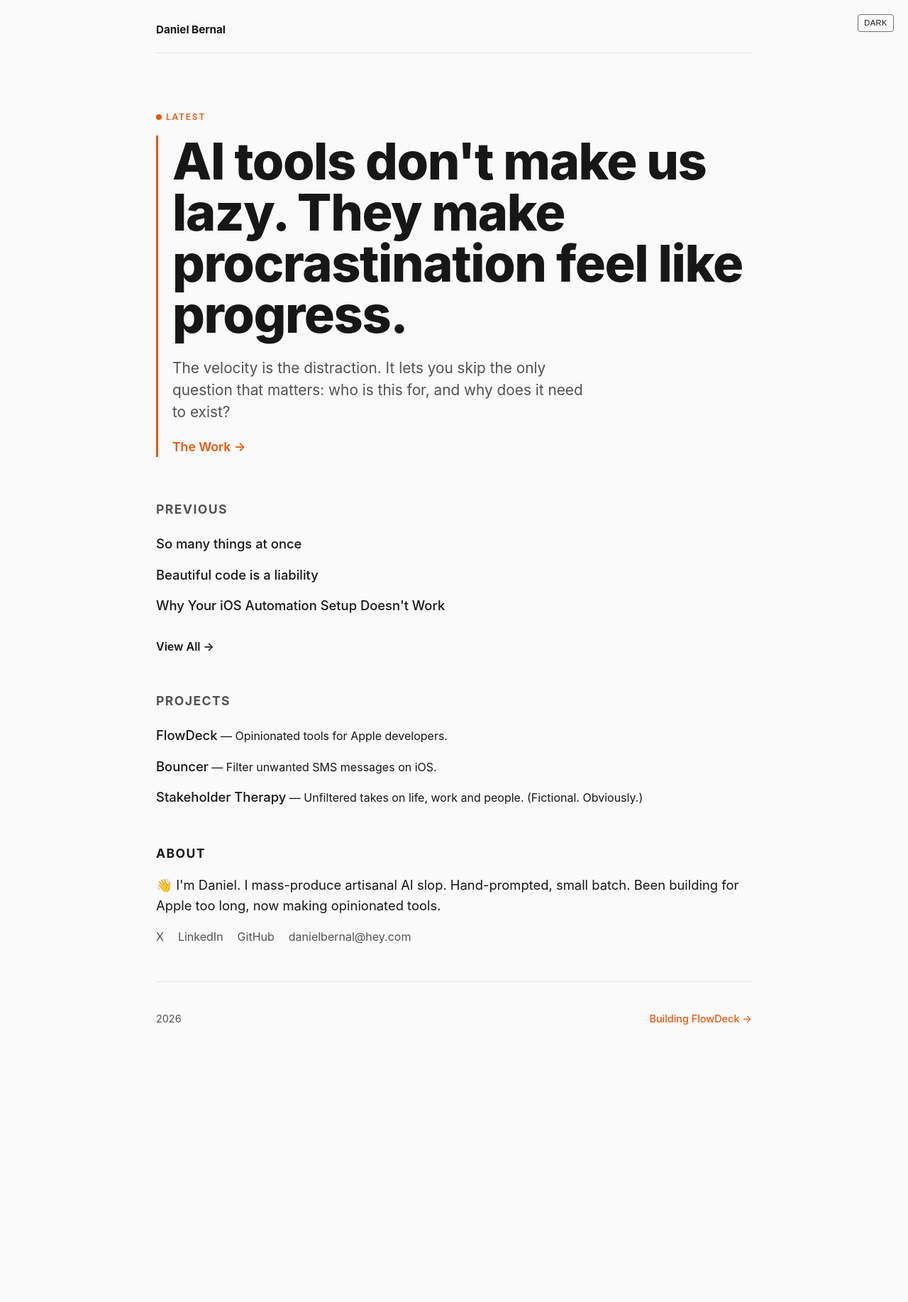
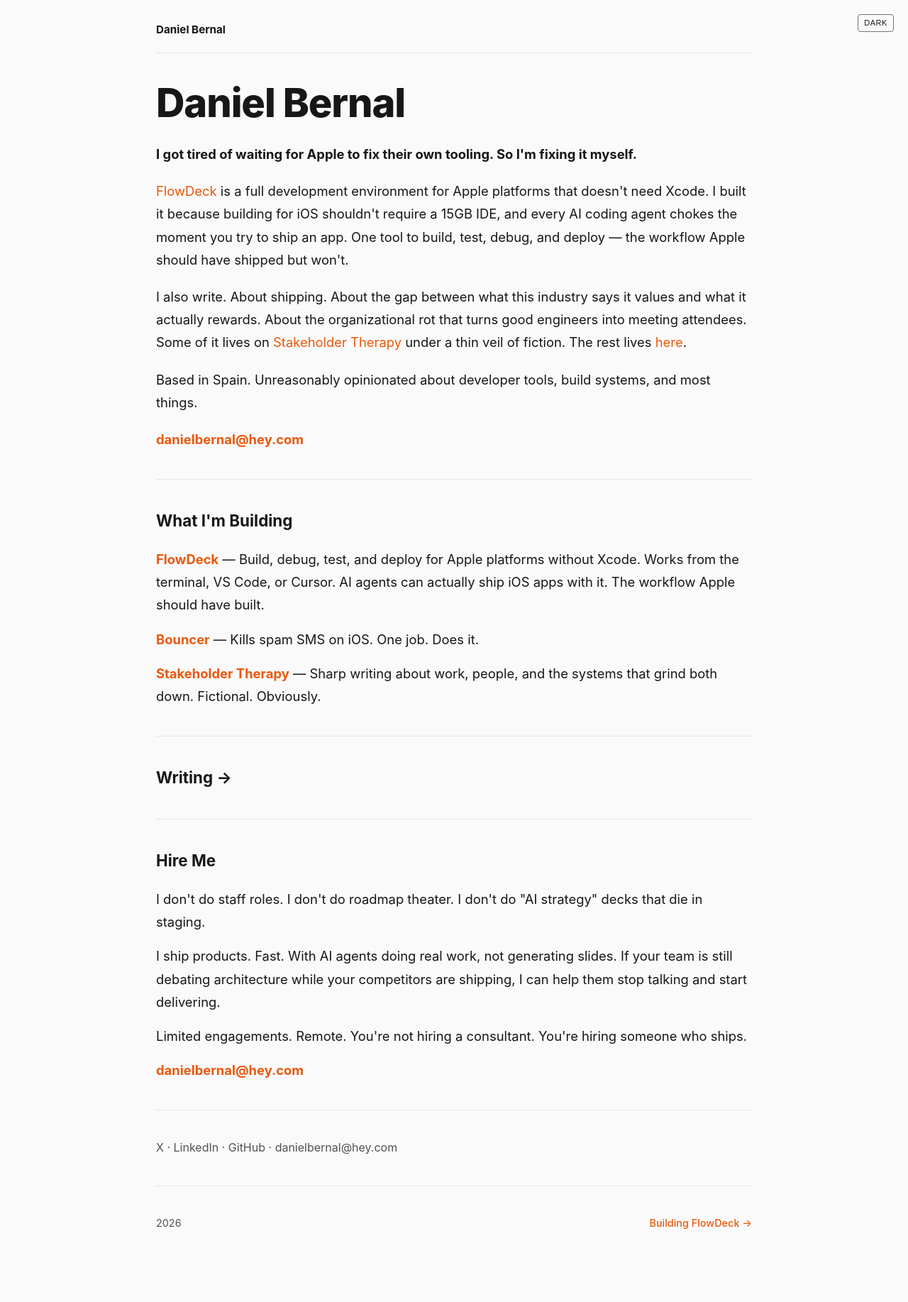
Before and after one commit to afterxleep/danielbernal.co, a Jekyll site: the page built from index.html, in a window 1280 px wide. Shown: the whole page at 71% size. Built offline with Jekyll 4.4.1, drawn with Linux system fonts in a browser that asks for light colours; before the commit the page ends 1547 px from its top, so only the background shows below that.

Commit message:
Redesign homepage as personal landing page
Replace blog-focused homepage with new structure: intro bio, What I'm
Building, Writing link, Hire Me section, and social links. Add
corresponding CSS for all new sections.

https://claude.ai/code/session_01LbW2SNBatBMCG9Bh8SnBQc

```diff
--- a/_layouts/default.html
+++ b/_layouts/default.html
@@ -382,6 +382,148 @@
 
     .about-links a:hover {
       color: var(--accent);
+    }
+
+    /* Intro Section */
+    .intro {
+      margin-bottom: 20px;
+    }
+
+    .intro h1 {
+      font-size: clamp(2.2rem, 7vw, 3.5rem);
+      font-weight: 800;
+      letter-spacing: -0.02em;
+      line-height: 1.1;
+      margin-bottom: 24px;
+      color: var(--text);
+    }
+
+    .intro p {
+      font-size: 1.15rem;
+      line-height: 1.75;
+      color: var(--text);
+      margin-bottom: 20px;
+    }
+
+    .intro p strong {
+      font-weight: 700;
+    }
+
+    .intro a {
+      color: var(--accent);
+      text-decoration: none;
+      border-bottom: 1px solid transparent;
+      transition: border-color 0.2s;
+    }
+
+    .intro a:hover {
+      border-bottom-color: var(--accent);
+    }
+
+    /* Building Section */
+    .building {
+      margin-bottom: 20px;
+    }
+
+    .building h2 {
+      font-size: 1.4rem;
+      font-weight: 700;
+      margin-bottom: 20px;
+      color: var(--text);
+    }
+
+    .building p {
+      font-size: 1.15rem;
+      line-height: 1.75;
+      color: var(--text);
+      margin-bottom: 16px;
+    }
+
+    .building a {
+      color: var(--accent);
+      text-decoration: none;
+      border-bottom: 1px solid transparent;
+      transition: border-color 0.2s;
+    }
+
+    .building a:hover {
+      border-bottom-color: var(--accent);
+    }
+
+    /* Writing Link Section */
+    .writing-link {
+      margin-bottom: 20px;
+    }
+
+    .writing-link h2 {
+      font-size: 1.4rem;
+      font-weight: 700;
+      margin: 0;
+    }
+
+    .writing-link h2 a {
+      color: var(--text);
+      text-decoration: none;
+      transition: color 0.2s;
+    }
+
+    .writing-link h2 a:hover {
+      color: var(--accent);
+    }
+
+    /* Hire Me Section */
+    .hire-me {
+      margin-bottom: 20px;
+    }
+
+    .hire-me h2 {
+      font-size: 1.4rem;
+      font-weight: 700;
+      margin-bottom: 20px;
+      color: var(--text);
+    }
+
+    .hire-me p {
+      font-size: 1.15rem;
+      line-height: 1.75;
+      color: var(--text);
+      margin-bottom: 16px;
+    }
+
+    .hire-me a {
+      color: var(--accent);
+      text-decoration: none;
+      border-bottom: 1px solid transparent;
+      transition: border-color 0.2s;
+    }
+
+    .hire-me a:hover {
+      border-bottom-color: var(--accent);
+    }
+
+    /* Social Links */
+    .social-links {
+      margin-top: 10px;
+      margin-bottom: 40px;
+      font-size: 1rem;
+      color: var(--text-muted);
+    }
+
+    .social-links a {
+      color: var(--text-muted);
+      text-decoration: none;
+      transition: color 0.2s;
+    }
+
+    .social-links a:hover {
+      color: var(--accent);
+    }
+
+    /* Horizontal Rules */
+    hr {
+      border: none;
+      border-top: 1px solid var(--border);
+      margin: 40px 0;
     }
 
     /* View All */
--- a/index.html
+++ b/index.html
@@ -3,58 +3,45 @@ layout: default
 title: Home
 ---
 
-<section class="manifesto">
-  <div class="latest-label">Latest</div>
-  <div class="statement" id="statement"></div>
+<section class="intro">
+  <h1>Daniel Bernal</h1>
+  <p><strong>I got tired of waiting for Apple to fix their own tooling. So I'm fixing it myself.</strong></p>
+  <p><a href="https://flowdeck.studio">FlowDeck</a> is a full development environment for Apple platforms that doesn't need Xcode. I built it because building for iOS shouldn't require a 15GB IDE, and every AI coding agent chokes the moment you try to ship an app. One tool to build, test, debug, and deploy — the workflow Apple should have shipped but won't.</p>
+  <p>I also write. About shipping. About the gap between what this industry says it values and what it actually rewards. About the organizational rot that turns good engineers into meeting attendees. Some of it lives on <a href="https://stakeholdertherapy.com">Stakeholder Therapy</a> under a thin veil of fiction. The rest lives <a href="/writing/">here</a>.</p>
+  <p>Based in Spain. Unreasonably opinionated about developer tools, build systems, and most things.</p>
+  <p><strong><a href="mailto:danielbernal@hey.com">danielbernal@hey.com</a></strong></p>
 </section>
 
-<section class="recent-posts">
-  <h2>Previous</h2>
-  <ul class="post-list">
-    {% for post in site.posts offset:1 limit:5 %}
-      <li><a href="{{ post.url }}">{{ post.title }}</a></li>
-    {% endfor %}
-  </ul>
+<hr>
+
+<section class="building">
+  <h2>What I'm Building</h2>
+  <p><strong><a href="https://flowdeck.studio">FlowDeck</a></strong> — Build, debug, test, and deploy for Apple platforms without Xcode. Works from the terminal, VS Code, or Cursor. AI agents can actually ship iOS apps with it. The workflow Apple should have built.</p>
+  <p><strong><a href="https://apps.apple.com/es/app/bouncer-spam-text-blocker/id1457476313">Bouncer</a></strong> — Kills spam SMS on iOS. One job. Does it.</p>
+  <p><strong><a href="https://stakeholdertherapy.com">Stakeholder Therapy</a></strong> — Sharp writing about work, people, and the systems that grind both down. Fictional. Obviously.</p>
 </section>
 
-<section class="view-all">
-  <a href="/writing/" class="view-all-link">View All →</a>
+<hr>
+
+<section class="writing-link">
+  <h2><a href="/writing/">Writing →</a></h2>
 </section>
 
-<section class="recent-posts">
-  <h2>Projects</h2>
-  <ul class="post-list">
-    <li><a href="https://flowdeck.studio" target="_blank">FlowDeck</a> — Opinionated tools for Apple developers.</li>
-    <li><a href="https://apps.apple.com/es/app/bouncer-spam-text-blocker/id1457476313?l=en-GB" target="_blank">Bouncer</a> — Filter unwanted SMS messages on iOS.</li>
-    <li><a href="https://stakeholdertherapy.com" target="_blank">Stakeholder Therapy</a> — Unfiltered takes on life, work and people. (Fictional. Obviously.)</li>
-  </ul>
+<hr>
+
+<section class="hire-me">
+  <h2>Hire Me</h2>
+  <p>I don't do staff roles. I don't do roadmap theater. I don't do "AI strategy" decks that die in staging.</p>
+  <p>I ship products. Fast. With AI agents doing real work, not generating slides. If your team is still debating architecture while your competitors are shipping, I can help them stop talking and start delivering.</p>
+  <p>Limited engagements. Remote. You're not hiring a consultant. You're hiring someone who ships.</p>
+  <p><strong><a href="mailto:danielbernal@hey.com">danielbernal@hey.com</a></strong></p>
 </section>
 
-<section class="about-section">
-  <h2>About</h2>
-  <p class="about-bio">👋 I'm Daniel. I mass-produce artisanal AI slop. Hand-prompted, small batch. Been building for Apple too long, now making opinionated tools.</p>
-  <div class="about-links">
-    <a href="https://x.com/afterxleep" target="_blank">X</a>
-    <a href="https://www.linkedin.com/in/danielbernalm/" target="_blank">LinkedIn</a>
-    <a href="https://github.com/afterxleep" target="_blank">GitHub</a>
-    <a href="mailto:danielbernal@hey.com">danielbernal@hey.com</a>
-  </div>
-</section>
+<hr>
 
-<script>
-// Load latest post dynamically
-async function loadLatestPost() {
-    const container = document.getElementById('statement');
-
-    // Get the latest post data from Jekyll
-    {% assign latest = site.posts.first %}
-
-    container.innerHTML = `
-        <h1>{{ latest.excerpt }}</h1>
-        <p>{{ latest.quote }}</p>
-        <a href="{{ latest.url }}">{{ latest.title }} →</a>
-    `;
-}
-
-loadLatestPost();
-</script>
+<div class="social-links">
+  <a href="https://x.com/afterxleep" target="_blank">X</a> &middot;
+  <a href="https://www.linkedin.com/in/danielbernalm/" target="_blank">LinkedIn</a> &middot;
+  <a href="https://github.com/afterxleep" target="_blank">GitHub</a> &middot;
+  <a href="mailto:danielbernal@hey.com">danielbernal@hey.com</a>
+</div>
```
